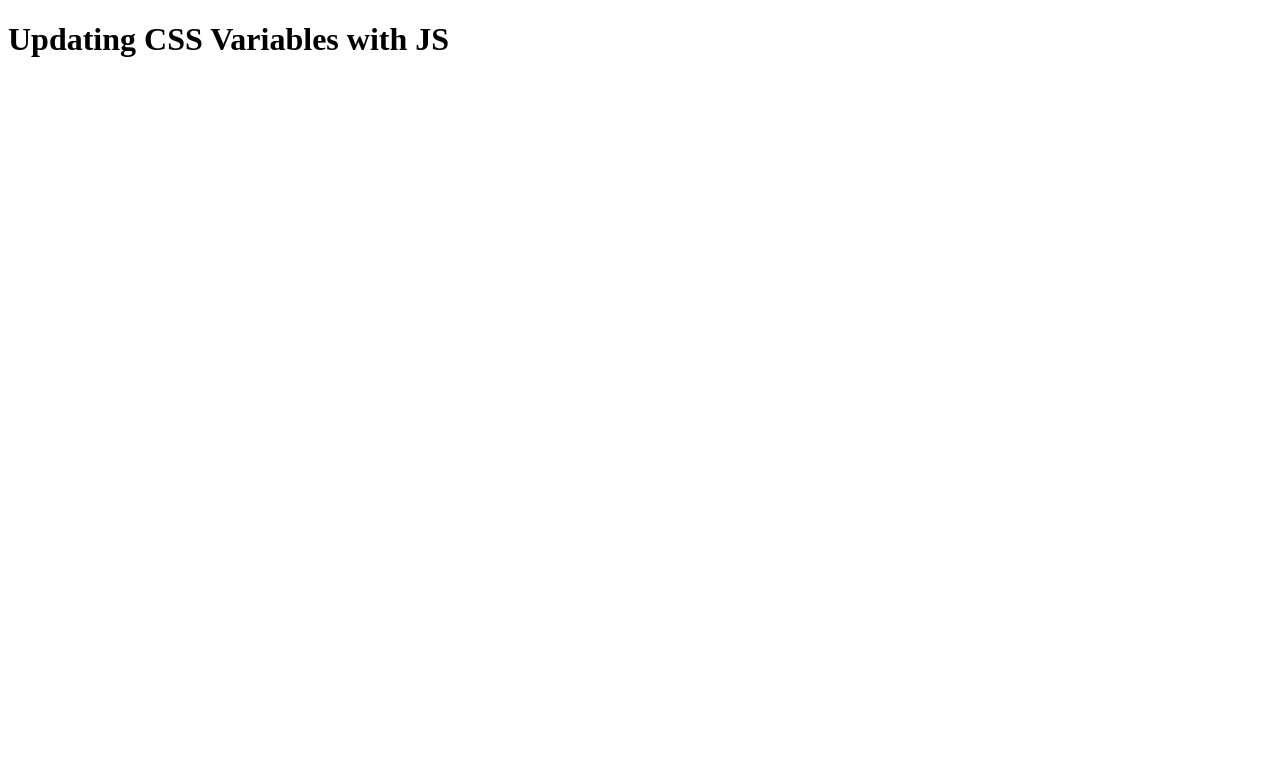
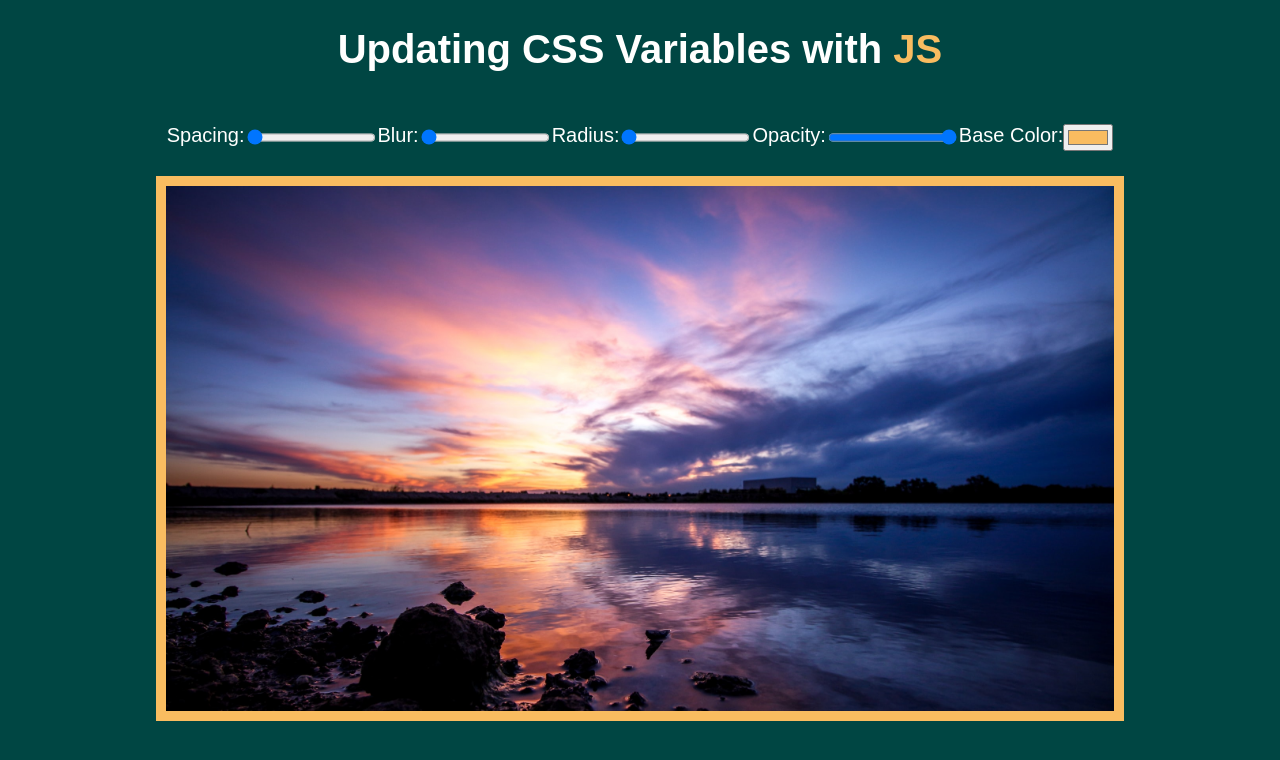
Before and after one commit to NG-Rich/JS30-Day03-CSS-Variables, a plain HTML site: page index.html in a window 1280 px wide. Drawn offline with Linux system fonts and the light colour scheme.

Commit message:
added wallpaper and modifed css. added functions for css variables

```diff
--- a/index.html
+++ b/index.html
@@ -7,8 +7,30 @@
   <link rel="stylesheet" href="style.css">
 </head>
 <body>
-  <h1>Updating CSS Variables with JS</h1>
+  <h1>
+    Updating CSS Variables with
+    <span class="baseColor">JS</span>
+  </h1>
 
-  <style src="index.js"></style>
+  <div class="controls">
+    <label for="spacing">Spacing: </label>
+    <input type="range" name="spacing" min="10" max="100" data-sizing="px" value="10">
+
+    <label for="blur">Blur: </label>
+    <input type="range" name="blur" min="0" max="50" data-sizing="px" value="0">
+
+    <label for="radius">Radius: </label>
+    <input type="range" name="radius" min="0" max="100" data-sizing="px" value="0">
+
+    <label for="opacity">Opacity: </label>
+    <input type="range" name="opacity" min="0" max="100" data-sizing="%" value="100">
+
+    <label for="base">Base Color: </label>
+    <input type="color" name="base" value="#f9bc60">
+  </div>
+
+  <img src="wallpaper.jpg" alt="Photo of river in Tigre, Buenos Aires, Argentina">
+
+  <script src="index.js"></script>
 </body>
 </html>
--- a/index.js
+++ b/index.js
@@ -0,0 +1,9 @@
+const inputs = document.querySelectorAll(".controls input");
+
+function handleUpdate() {
+  const suffix = this.dataset.sizing || "";
+  document.documentElement.style.setProperty(`--${this.name}`, this.value + suffix);
+}
+
+inputs.forEach(input => input.addEventListener("change", handleUpdate));
+inputs.forEach(input => input.addEventListener("mousemove", handleUpdate));
--- a/style.css
+++ b/style.css
@@ -0,0 +1,41 @@
+:root {
+  --base: #f9bc60;
+  --spacing: 10px;
+  --blur: 0px;
+  --radius: 0px;
+  --opacity: 100%;
+}
+
+html {
+  background-color: #004643;
+  font-size: 1.25rem;
+  color: #fffffe;
+  text-align: center;
+  font-family: sans-serif;
+}
+
+div {
+  padding: 1.25rem;
+}
+
+img {
+  max-width: 75%;
+  padding: var(--spacing);
+  background: var(--base);
+  filter: blur(var(--blur));
+  filter: opacity(var(--opacity));
+  border-radius: var(--radius);
+}
+
+div .baseColor {
+  background-color: var(--base);
+}
+
+.baseColor {
+  color: var(--base);
+}
+
+.controls {
+  display: flex;
+  justify-content: center;
+}
```
Also changed, not shown: wallpaper.jpg (added).
